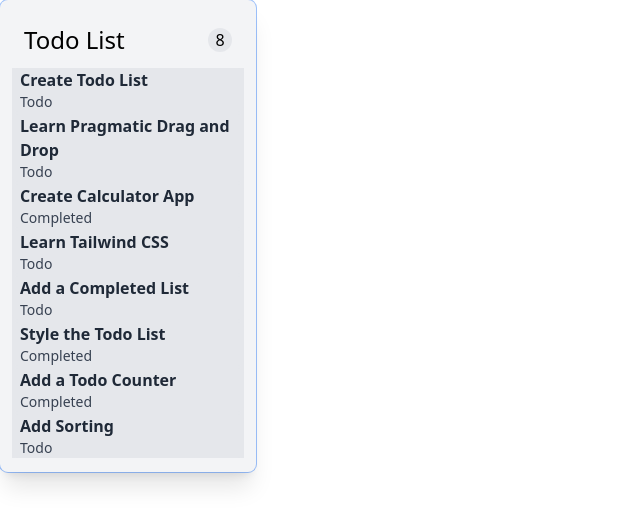
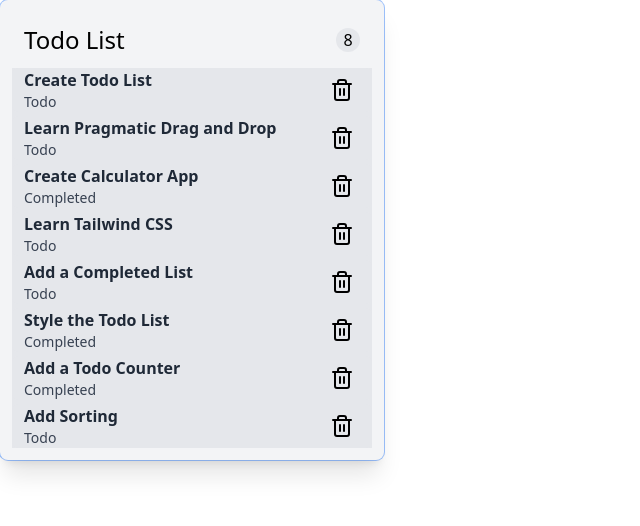
Before and after one commit to AngusWebbHammond/todo-list, a React (Vite) app: page / in a window 1280 px wide. Shown: the top 526 px of the page, without its empty margins (0-640 px from the left). Built offline with nearby package versions, Linux system fonts and the light colour scheme.

Commit message:
added deleting of todos

```diff
--- a/package.json
+++ b/package.json
@@ -10,6 +10,7 @@
     "preview": "vite preview"
   },
   "dependencies": {
+    "lucide-react": "^0.451.0",
     "react": "^18.3.1",
     "react-dom": "^18.3.1"
   },
--- a/src/App.tsx
+++ b/src/App.tsx
@@ -1,5 +1,6 @@
 import { useState } from 'react'
 import './App.css'
+import { Trash2 } from 'lucide-react';
 
 const defaultData = [
   {
@@ -53,19 +54,28 @@ function App() {
   const h3TextStyling = 'text-gray-800 dark:text-gray-100 font-bold text-md flex justify-left'
   const h4TextStyling = 'text-gray-700 dark:text-gray-300 font-normal text-sm flex justify-left'
 
+  function deleteTodoItem (id: String) {
+    const alteredData = data.filter((item) => item.id !== id);
+    setData(alteredData);
+  }
+
   return (
-    <div className={`bg-gray-100 dark:bg-slate-700 rounded-lg  w-64 ring-1 ring-offset-slate-900/5 shadow-xl p-3`}>
+    <div className={`bg-gray-100 dark:bg-slate-700 rounded-lg  w-96 ring-1 ring-offset-slate-900/5 shadow-xl p-3`}>
       {/* Todo List Header */}
       <div className='flex justify-between items-center px-3 py-3'>
         <h1 className={h1TextStyling}>Todo List</h1>
         <span className='text-black dark:text-white bg-gray-200 dark:bg-slate-600 w-6 h-6 rounded-full flex justify-center items-center'>{todoCount}</span>
       </div>
       {/* Todo List Contents */}
-      <div className='bg-gray-200 dark:bg-slate-700 min-h-20'>
-        {data.map(({id, title, type}) =>
-          <div key={id} className='bg-gray-200 dark:bg-slate-600 mb-0.5 rounded-md px-2'>
-            <h3 className={h3TextStyling}>{title}</h3>
-            <h4 className={h4TextStyling}>{type}</h4>
+      <div className='bg-gray-200 dark:bg-slate-700 min-h-20 flex flex-col gap-1'>
+        {data.map(({id, title, type}, index) =>
+          <div key={id} className='bg-gray-200 dark:bg-slate-600 rounded-md px-2 gap-2 flex justify-between items-center pl-3 pr-4'>
+            <div>
+              <h3 className={h3TextStyling}>{title}</h3>
+              <h4 className={h4TextStyling}>{type}</h4>
+            </div>
+
+            <button className='hover:bg-gray-500 dark:hover:bg-slate-500 rounded-full h-7 w-7 flex justify-center items-center' onClick={() => deleteTodoItem(id)}><Trash2 className='hover:stroke-rose-600'/></button>
           </div>
         )}
       </div>
```
Also changed, not shown: 1 other file (tests, documents, lock files or other folders).
